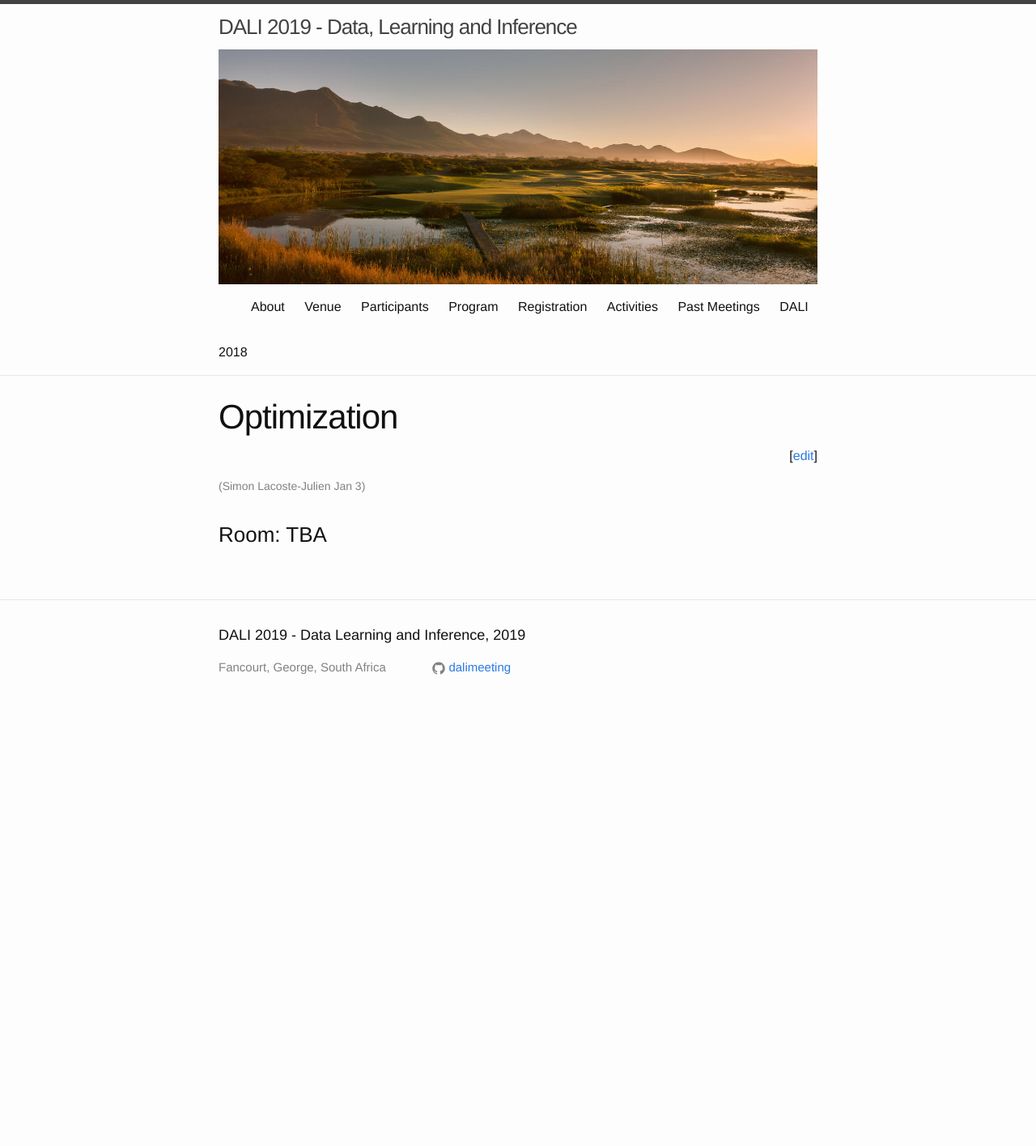
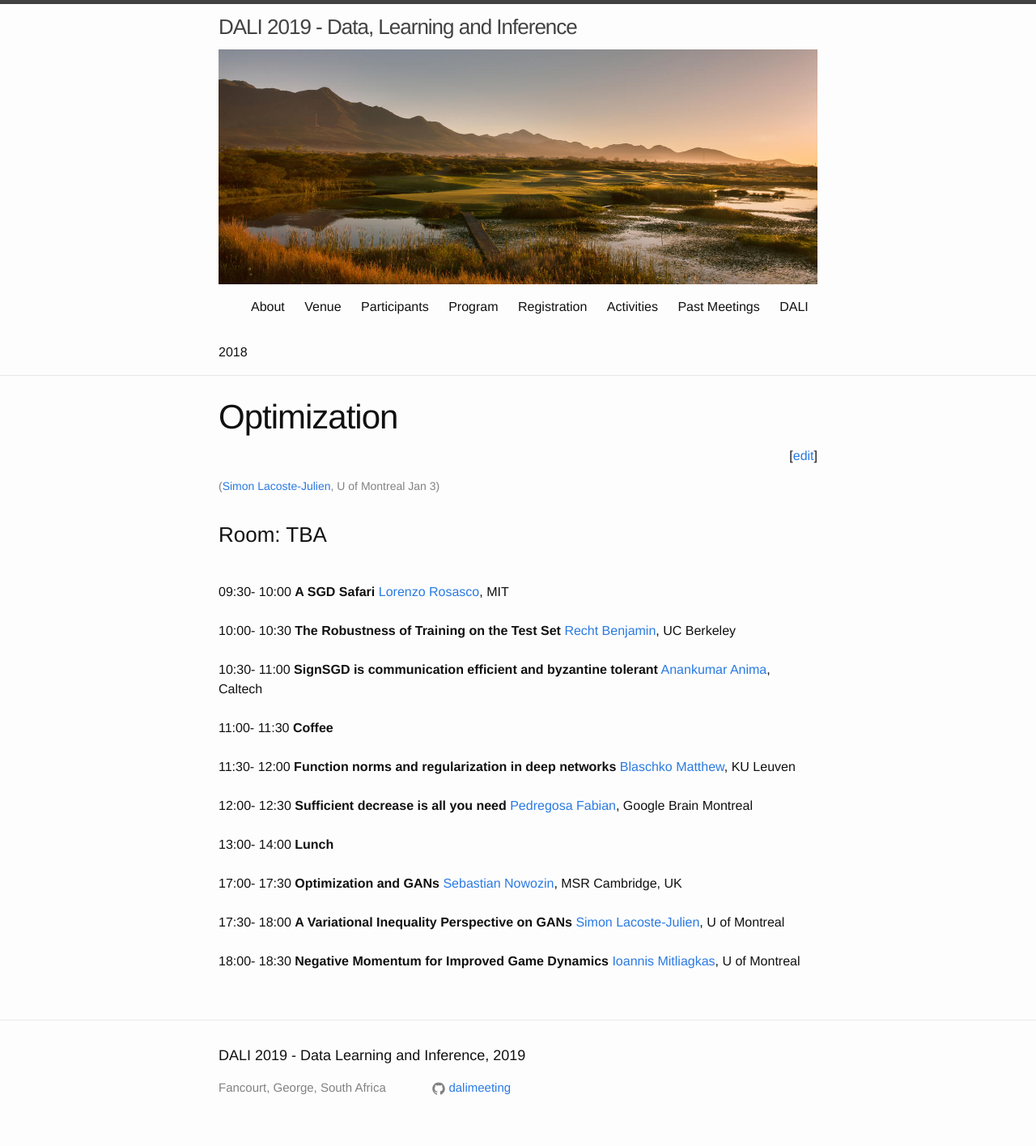
Before and after one commit to dalimeeting/dalimeeting.github.io, a Jekyll site: the page built from _posts/2019-01-03-workshop-optimization.md, in a window 1280 px wide. Shown: the whole page at 81% size. Built offline with Jekyll 4.4.1, drawn with Linux system fonts in a browser that asks for light colours; before the commit the page ends 900 px from its top, so only the background shows below that.

Commit message:
Update 2019-01-03-workshop-optimization.md

```diff
--- a/_posts/2019-01-03-workshop-optimization.md
+++ b/_posts/2019-01-03-workshop-optimization.md
@@ -8,9 +8,83 @@
 organizers:
 - given: Simon
   family:  Lacoste-Julien
-  url:
-  institute:
+  url: http://www.iro.umontreal.ca/~slacoste/
+  institute: U of Montreal
 room: "TBA"
 show_abstracts: false
 
+talks:
+- title: "A SGD Safari"
+  author:
+  - family: Rosasco
+    given: Lorenzo
+    url: http://web.mit.edu/lrosasco/www/
+    institute: MIT
+  start: "09:30"
+  end: "10:00"
+- title: "The Robustness of Training on the Test Set"
+  author:
+  - given: Recht
+    family: Benjamin
+    url: https://people.eecs.berkeley.edu/~brecht/
+    institute: UC Berkeley
+  start: "10:00"
+  end: "10:30"
+- title: "SignSGD is communication efficient and byzantine tolerant"
+  author:
+  - given: Anankumar
+    family:  Anima
+    url: http://tensorlab.cms.caltech.edu/users/anima/
+    institute: Caltech
+  start: "10:30"
+  end: "11:00"
+- title: Coffee
+  start: "11:00"
+  end: "11:30"
+
+- title: "Function norms and regularization in deep networks"
+  author:
+  - given: Blaschko
+    family: Matthew
+    url: http://homes.esat.kuleuven.be/~mblaschk/
+    institute: KU Leuven
+  start: "11:30"
+  end: "12:00"
+- title: "Sufficient decrease is all you need"
+  author:
+  - given: Pedregosa
+    family:  Fabian
+    url: http://fa.bianp.net/
+    institute: Google Brain Montreal
+  start: "12:00"
+  end: "12:30"
+- title: Lunch
+  start: "13:00"
+  end: "14:00"
+- title: "Optimization and GANs"
+  author:
+  - given: Sebastian
+    family:  Nowozin
+    url: http://www.nowozin.net/sebastian/
+    institute: MSR Cambridge, UK
+  start: "17:00"
+  end: "17:30"
+- title: "A Variational Inequality Perspective on GANs"
+  author:
+  - given: Simon
+    family:  Lacoste-Julien
+    url: http://www.iro.umontreal.ca/~slacoste/
+    institute: U of Montreal
+  start: "17:30"
+  end: "18:00"
+- title: "Negative Momentum for Improved Game Dynamics"
+  author:
+  - given: Ioannis
+    family:  Mitliagkas
+    url: http://mitliagkas.github.io/
+    institute: U of Montreal
+  start: "18:00"
+  end: "18:30"
+speakers:
+
 ---
```
